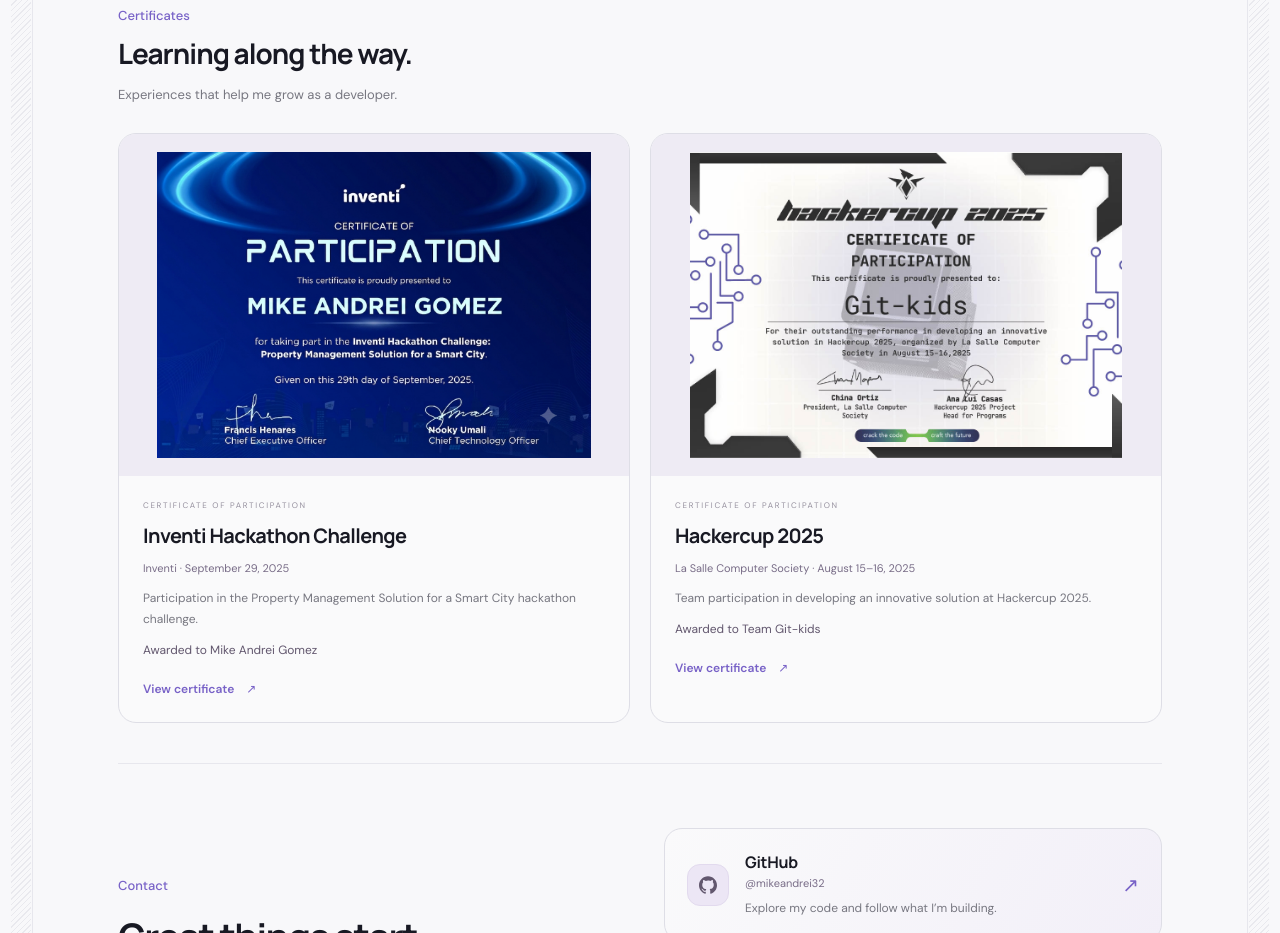
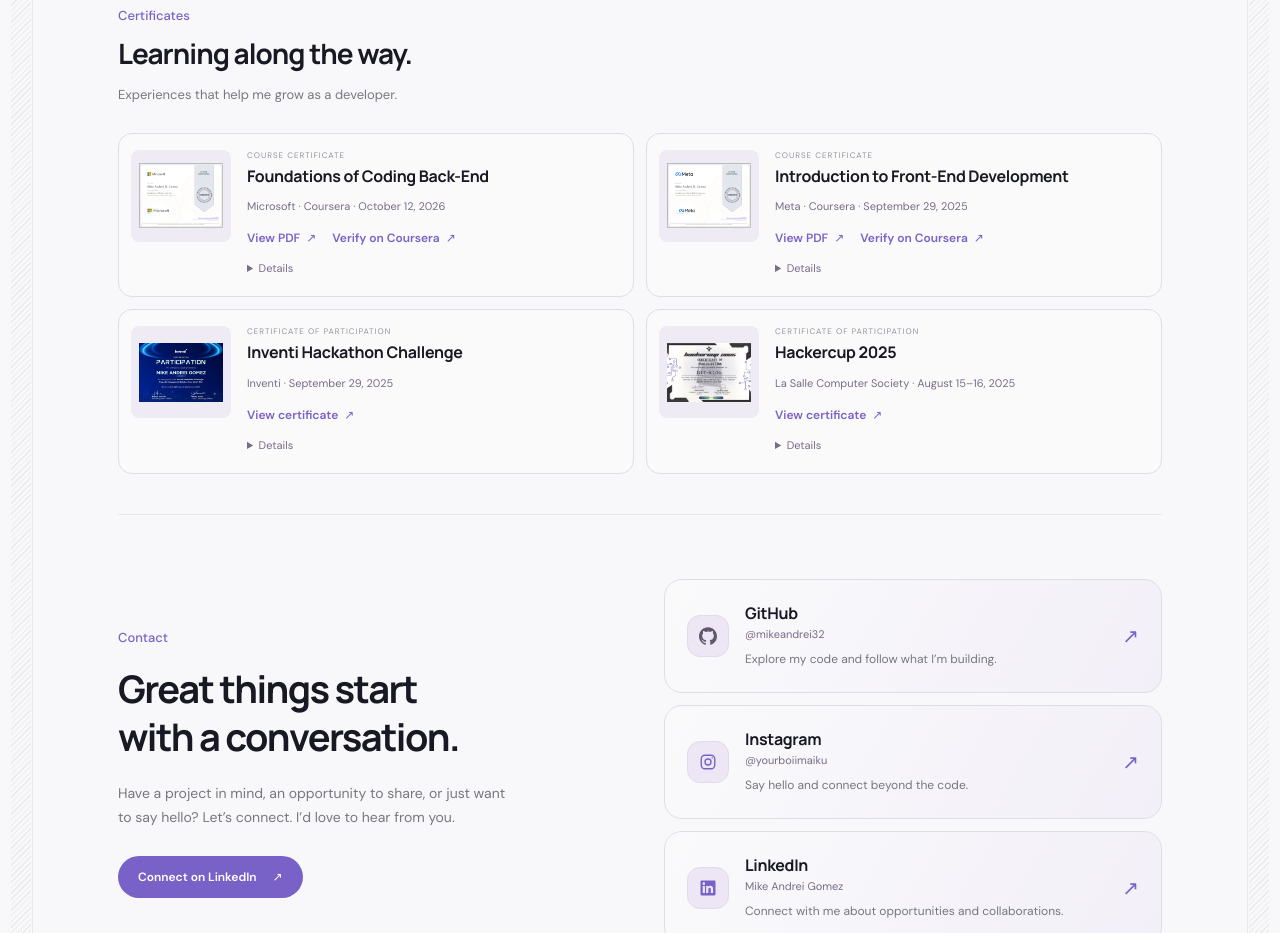
Before and after one commit to mikeandrei32/Portfolio, a React (Vite) app: page / in a window 1280 px wide. Shown: the part 2440-3373 px from the top of the page. Built offline with nearby package versions, Linux system fonts and the light colour scheme.

Commit message:
Fixing the layout and sizing

```diff
--- a/src/components/Certificates.jsx
+++ b/src/components/Certificates.jsx
@@ -1,4 +1,30 @@
 const certificates = [
+  {
+    title: 'Foundations of Coding Back-End',
+    issuer: 'Microsoft · Coursera',
+    date: 'October 12, 2026',
+    type: 'Course certificate',
+    description: 'Completed the Foundations of Coding Back-End online course, authorized by Microsoft and offered through Coursera.',
+    recipient: 'Mike Andrei M. Gomez',
+    image: '/images/certificates/foundations-of-coding-back-end.png',
+    document: '/images/certificates/foundations-of-coding-back-end.pdf',
+    verification: 'https://coursera.org/verify/42FICDLR0EOM',
+    width: 1200,
+    height: 928,
+  },
+  {
+    title: 'Introduction to Front-End Development',
+    issuer: 'Meta · Coursera',
+    date: 'September 29, 2025',
+    type: 'Course certificate',
+    description: 'Completed the Introduction to Front-End Development online course, authorized by Meta and offered through Coursera.',
+    recipient: 'Mike Andrei M. Gomez',
+    image: '/images/certificates/introduction-to-frontend-development.png',
+    document: '/images/certificates/introduction-to-frontend-development.pdf',
+    verification: 'https://coursera.org/verify/GRR40IP7FL0Y',
+    width: 1200,
+    height: 928,
+  },
   {
     title: 'Inventi Hackathon Challenge',
     issuer: 'Inventi',
@@ -27,19 +53,25 @@
       <p className="eyebrow">Certificates</p>
       <h2 id="certificates-heading">Learning along the way.</h2>
       <p className="certificates-intro">Experiences that help me grow as a developer.</p>
-      <div className="grid grid-cols-1 gap-5 md:grid-cols-2">
+      <div className="grid grid-cols-1 gap-3 lg:grid-cols-2">
         {certificates.map(certificate => (
           <article className="certificate-card" key={certificate.title}>
-            <a href={certificate.image} target="_blank" rel="noopener noreferrer" aria-label={`View ${certificate.title} certificate (opens in a new tab)`}>
-              <img className="certificate-image" src={certificate.image} alt={`${certificate.title} certificate of participation awarded to ${certificate.recipient}`} width={certificate.width} height={certificate.height} loading="lazy" />
+            <a href={certificate.document || certificate.image} target="_blank" rel="noopener noreferrer" aria-label={`View ${certificate.title} certificate (opens in a new tab)`}>
+              <img className="certificate-image" src={certificate.image} alt={`${certificate.title} ${certificate.type || 'certificate of participation'} awarded to ${certificate.recipient}`} width={certificate.width} height={certificate.height} loading="lazy" />
             </a>
             <div className="certificate-details">
-              <span className="card-label">CERTIFICATE OF PARTICIPATION</span>
+              <span className="card-label">{(certificate.type || 'Certificate of participation').toUpperCase()}</span>
               <h3>{certificate.title}</h3>
               <p className="certificate-meta">{certificate.issuer} · {certificate.date}</p>
-              <p>{certificate.description}</p>
-              <p className="certificate-recipient">Awarded to {certificate.recipient}</p>
-              <a className="certificate-link" href={certificate.image} target="_blank" rel="noopener noreferrer" aria-label={`View full ${certificate.title} certificate (opens in a new tab)`}>View certificate <span aria-hidden="true">↗</span></a>
+              <div className="flex flex-wrap gap-x-4">
+                <a className="certificate-link" href={certificate.document || certificate.image} target="_blank" rel="noopener noreferrer" aria-label={`View full ${certificate.title} certificate (opens in a new tab)`}>{certificate.document ? 'View PDF' : 'View certificate'} <span aria-hidden="true">↗</span></a>
+                {certificate.verification && <a className="certificate-link" href={certificate.verification} target="_blank" rel="noopener noreferrer" aria-label={`Verify ${certificate.title} on Coursera (opens in a new tab)`}>Verify on Coursera <span aria-hidden="true">↗</span></a>}
+              </div>
+              <details className="certificate-more">
+                <summary>Details</summary>
+                <p>{certificate.description}</p>
+                <p className="certificate-recipient">Awarded to {certificate.recipient}</p>
+              </details>
             </div>
           </article>
         ))}
```
Also changed, not shown: src/styles.css.
